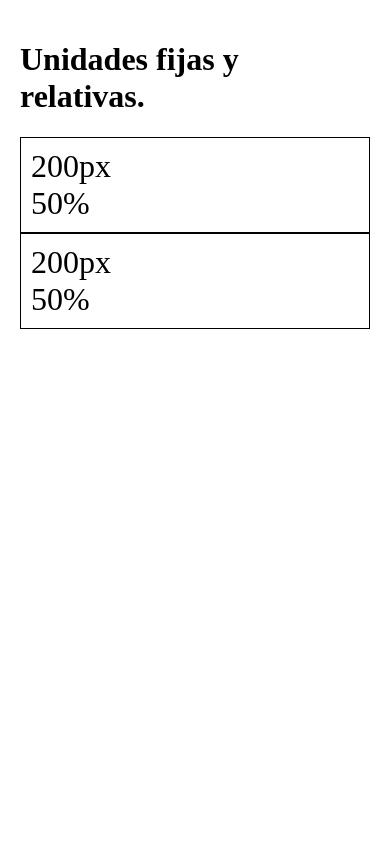
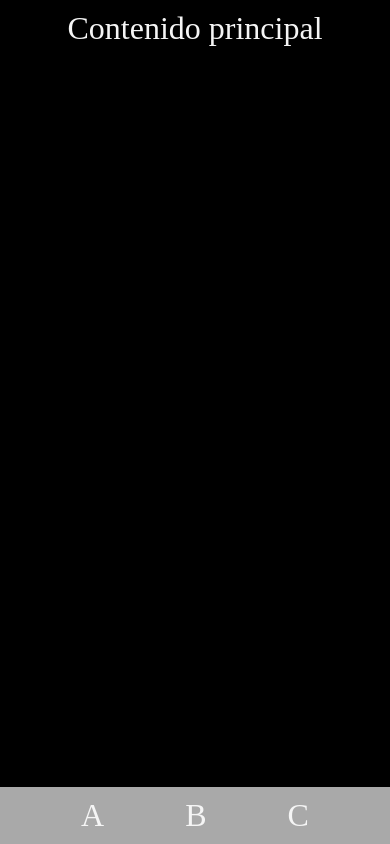
Before and after one commit to albertonaval/OpenBootcamp, a plain HTML site: page Responsive/index.html in a window 390 px wide. Drawn offline with Linux system fonts and the light colour scheme.

Commit message:
Responsive Design with CSS

```diff
--- a/Responsive/index.html
+++ b/Responsive/index.html
@@ -4,28 +4,17 @@
     <meta charset="UTF-8" />
     <meta http-equiv="X-UA-Compatible" content="IE=edge" />
     <meta name="viewport" content="width=device-width, initial-scale=1.0" />
-    <title>Unit</title>
+    <title>RESPONSIVE</title>
     <link rel="stylesheet" href="style.css" />
   </head>
   <body>
-    <h1>Unidades fijas y relativas.</h1>
-    <!-- <div class="scenario-1">
-      <div class="px">200px</div>
-      <div class="porcentaje">50%</div>
-      <div class="view">50vw</div>
+    <div class="sidebar">
+      <span>A</span>
+      <span>B</span>
+      <span>C</span>
     </div>
-    <div class="scenario-2">
-      <div class="px">200px</div>
-      <div class="porcentaje">50%</div>
-      <div class="view">50vw</div>
-    </div> -->
-    <div class="escenario1">
-      <div class="em">200px</div>
-      <div class="rem">50%</div>
-    </div>
-    <div class="escenario2">
-      <div class="em">200px</div>
-      <div class="rem">50%</div>
+    <div class="main">
+      <span>Contenido principal</span>
     </div>
   </body>
 </html>
--- a/Responsive/style.css
+++ b/Responsive/style.css
@@ -1,52 +1,109 @@
-body{
+/* body{
    margin: 0;
    padding: 20px;
 }
 
-.scenario-1 {
-   margin: 10px 0px;
-   border: 1px solid black;
-   padding: 10px;
-   width: 100%;
-
+.px {
+   background-color: green;
+   width: 200px; /*Unidad fija
 }
 
-.scenario-2 {
-   margin: 10px 0px;
-   border: 1px solid black;
-   padding: 10px;
-   width: 50%;
-}
-
-.px {
-   background-color: green;
-   width: 200px; /*Unidad fija*/
-}
 
 .porcentaje{
    background-color: red;
-   width: 50%; /*Mitad del elemento padre*/
+   width: 50%; /*Mitad del elemento padre
 }
 
 .view {
    background-color: yellow;
-   width: 50vw; /* Mitad de la pantalla*/
-}
-
-.escenario1 {
-   border: 1px solid black;
-   padding: 10px;
-}
-
-.escenario2 {
-   border: 1px solid black;
-   padding: 10px;
+   width: 50vw; /* Mitad de la pantalla
 }
 
 .em {
-   font-size: 2em; /*Tamaño de fuente del contender*/
+   font-size: 2em; /*Tamaño de fuente del contender
 }
 
 .rem{
-   font-size: 2rem; /*Tamaño de fuente relacionada con el elemento raíz*/
+   font-size: 2rem; /*Tamaño de fuente relacionada con el elemento raíz
 }
+
+/* https: //codepen.io/enxaneta/full/adLPwv
+
+.container{
+
+   /* display: flex;
+   background-color: black;
+   padding: 0.5rem;
+   gap: 0.5rem;
+   height: 5rem;
+
+   flex-direction: row;
+   /* Eje principal === x
+   justify-content: space-around;
+   /* Eje secundario === y */
+   /* align-items: center;
+
+   flex-direction: column;
+   /* Eje principal === y */
+   /* justify-content: space-around;
+   /* Eje secundario === x
+   align-items: center; */
+
+   /* display: grid;
+   grid-template-columns: auto auto auto;
+   gap: 0.5rem;
+
+
+
+
+}
+
+.item{
+   /* background-color: aliceblue;
+   padding: 0.25rem;
+   font-size: 2rem;
+   border: solid 1px black; */
+
+   /* background-color: salmon;
+   padding: 0.25rem;
+} */
+
+*{
+   margin: 0;
+   padding: 0;
+}
+
+body{
+   min-height: 100vh;
+   min-width: 100vw;
+   display: flex;
+   font-size: 2rem;
+   background-color: black;
+   color: whitesmoke;
+}
+
+.sidebar{
+   background-color: darkgray;
+   color: whitesmoke;
+   display: flex;
+   flex-direction: column;
+   padding: 10px;
+   gap: 10px;
+}
+
+.main{
+   padding: 10px;
+   flex-grow: 1;
+   text-align: center;
+}
+
+@media (max-width: 640px) {
+   body{
+      flex-direction: column-reverse;
+   }
+
+   .sidebar{
+      flex-direction: row;
+      justify-content: space-evenly;
+   }
+}
```
